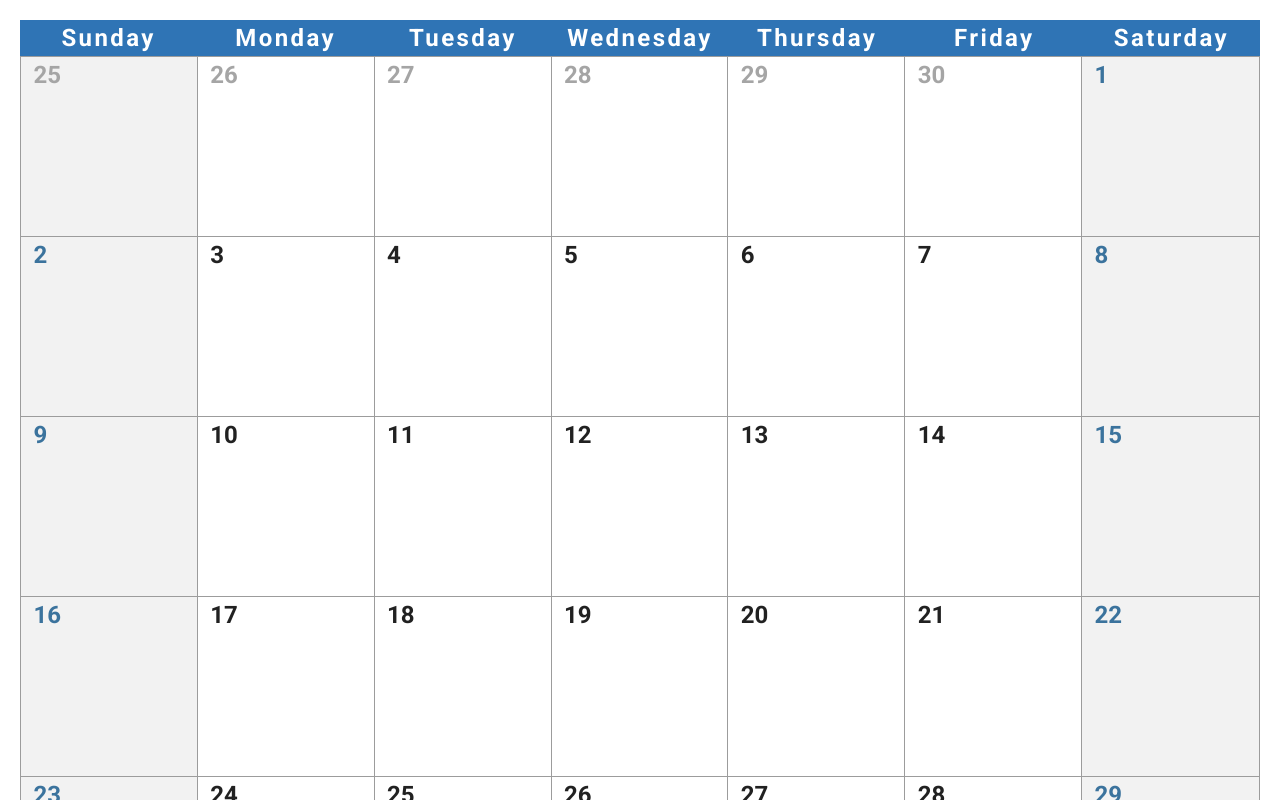
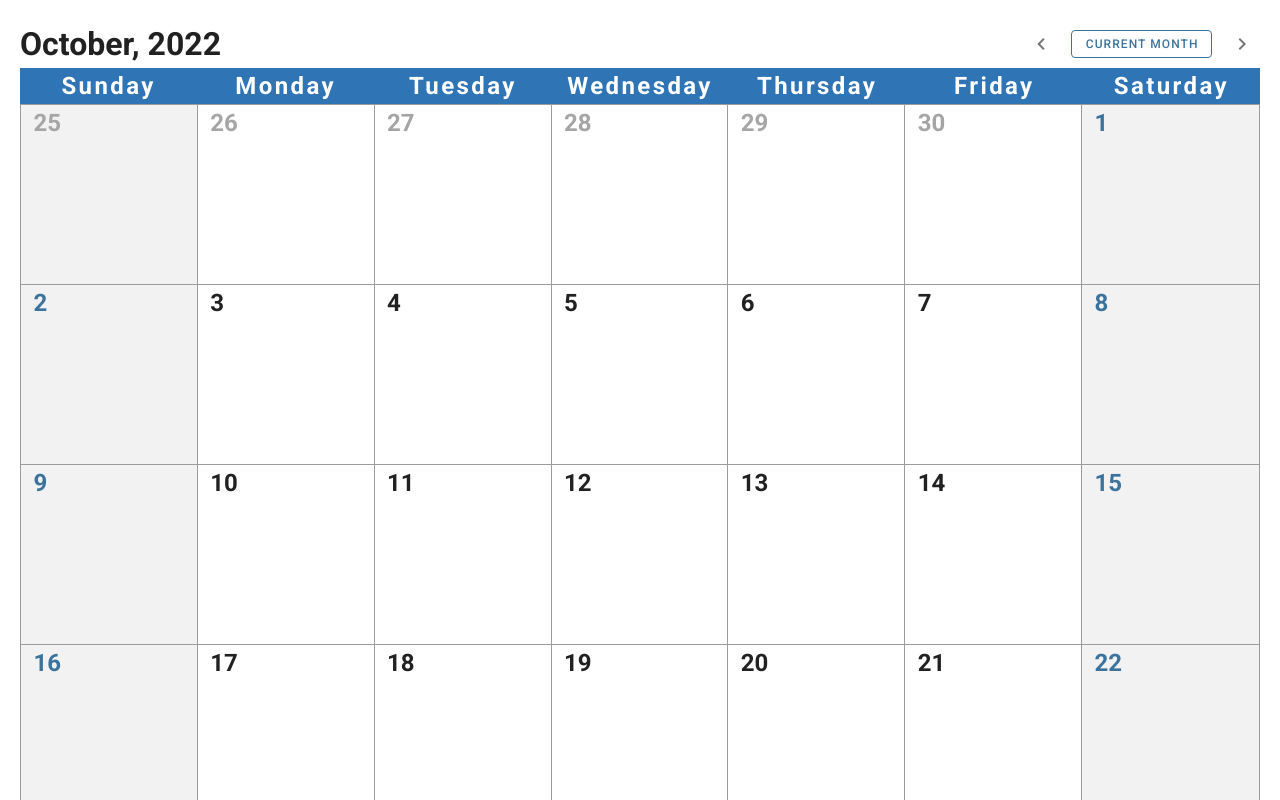
Before and after one commit to gmaysonnavefranck/jobsity-calendar, a Vue app: page / in a window 1280 px wide. Shown: the top 800 px of the page. Built offline with nearby package versions, Linux system fonts and the light colour scheme.

Commit message:
adding navigation and top informations

```diff
--- /dev/null
+++ b/src/components/calendar-month-year.vue
@@ -0,0 +1,30 @@
+<template>
+  <h1>{{cYearMonth}}</h1>
+</template>
+
+<script>
+const MONTH_NAMES = ["January", "February", "March", "April", "May", "June",
+  "July", "August", "September", "October", "November", "December"];
+export default {
+  props: {
+    year: {
+      type: Number,
+      required: true
+    },
+    month: {
+      type: Number,
+      required: true
+    },
+  },
+  computed: {
+    cYearMonth() {
+      return `${this.getMonthName(this.month)}, ${this.year}`
+    }
+  },
+  methods: {
+    getMonthName(monthNumber) {
+      return MONTH_NAMES[monthNumber];
+    }
+  },
+}
+</script>
--- a/src/components/calendar-navigation.vue
+++ b/src/components/calendar-navigation.vue
@@ -0,0 +1,44 @@
+<template>
+  <div>
+    <v-btn
+      icon
+      @click="() => changeMonth(-1)"
+    >
+      <v-icon>
+        mdi-chevron-left
+      </v-icon>
+    </v-btn>
+    <v-btn
+      color="accent"
+      depressed
+      small
+      outlined
+      class="mx-3"
+      @click="() => changeMonth(0)"
+    >
+      Current Month
+    </v-btn>
+    <v-btn
+      icon
+      @click="() => changeMonth(1)"
+    >
+      <v-icon>
+        mdi-chevron-right
+      </v-icon>
+    </v-btn>
+  </div>
+</template>
+
+<script>
+export default {
+  methods: {
+    changeMonth(changeValue) {
+      this.$emit('changeMonth', changeValue) // -1 to previous, 0 to return to current, 1 to next
+    }
+  }
+}
+</script>
+
+<style>
+
+</style>
--- a/src/components/calendar-view.vue
+++ b/src/components/calendar-view.vue
@@ -1,36 +1,72 @@
 <template>
   <div class="mx-5 mt-5">
+    <div class="calendar-top">
+      <calendar-month-year :month="selectedMonth" :year="selectedYear"/>
+      <v-spacer />
+      <calendar-navigation
+        class="column-end"
+        @changeMonth="(changeValue) => changeMonth(changeValue)"
+      />
+    </div>
     <calendar-days-header/>
-    <calendar-days :days="days" :actualMonth="actualMonth"/>
+    <calendar-days :days="daysToShow" :actualMonth="selectedMonth"/>
   </div>
 </template>
 
 <script>
 import CalendarDaysHeader from '@/components/calendar-days-header.vue';
+import CalendarMonthYear from '@/components/calendar-month-year.vue';
 import CalendarDays from '@/components/calendar-days.vue';
+import CalendarNavigation from '@/components/calendar-navigation.vue';
   export default {
     name:"CalendarView",
     components: {
       CalendarDaysHeader,
-      CalendarDays
+      CalendarDays,
+      CalendarMonthYear,
+      CalendarNavigation
     },
+
     data() {
       return {
-        actualMonth: null
+        selectedMonth: null,
+        selectedYear: null,
+        selectedDate: null,
+        today: null,
+        daysToShow: [],
       }
     },
-    computed: {
-      days() {
-        const now = new Date();
-        this.getActualMonth(now)
-        const thisMonthDates =  this.getAllDatesInMonth(now.getFullYear(), now.getMonth());
-        return this.fillDates(thisMonthDates);
+
+    watch: {
+      selectedDate(newSelectedDate) {
+        this.getCalendarInformationsFromDate(newSelectedDate)
       }
     },
+
+    created() {
+      this.today = new Date();
+      this.selectedDate = new Date();
+      this.getCalendarInformationsFromDate(this.today)
+    },
+
     methods: {
-      getActualMonth(today){
-        this.actualMonth = today.getMonth();
+      changeMonth(changeValue){
+        if(!changeValue)
+          return this.selectedDate = new Date();
+        return this.selectedDate = new Date (this.selectedDate.setMonth(this.selectedDate.getMonth() + changeValue));
       },
+
+      getCalendarInformationsFromDate(date){
+        this.getMonthAndYear(date)
+        const thisMonthDates =  this.getAllDatesInMonth(date.getFullYear(), date.getMonth());
+        this.daysToShow = this.fillDates(thisMonthDates);
+      },
+
+      getMonthAndYear(date){
+        this.selectedMonth = date.getMonth();
+        this.selectedYear = date.getFullYear();
+      },
+
       getAllDatesInMonth(year, month) {
         const date = new Date(year, month, 1);
 
@@ -47,21 +83,34 @@ import CalendarDays from '@/components/calendar-days.vue';
       fillDates(listOfDates){
         const firstDate = new Date(listOfDates[0]);
         const lastDate = new Date(listOfDates[listOfDates.length-1]);
+
         let firstDateDay = firstDate.getDay();
         let lastDateDay = lastDate.getDay();
-        console.log(lastDateDay)
+
         while(firstDateDay > 0) {
           firstDate.setDate(firstDate.getDate() - 1);
           listOfDates.unshift(new Date(firstDate))
           firstDateDay--;
         }
+
         while(lastDateDay < 6) {
           lastDate.setDate(lastDate.getDate() + 1);
           listOfDates.push(new Date(lastDate))
           lastDateDay++;
         }
+
         return listOfDates;
       }
     }
   }
 </script>
+<style lang="scss" scoped>
+  .calendar-top {
+    display: grid;
+    grid-template-columns: repeat(3, 1fr);
+  }
+  .column-end {
+    justify-self: end;
+    align-self: center;
+  }
+</style>
```
